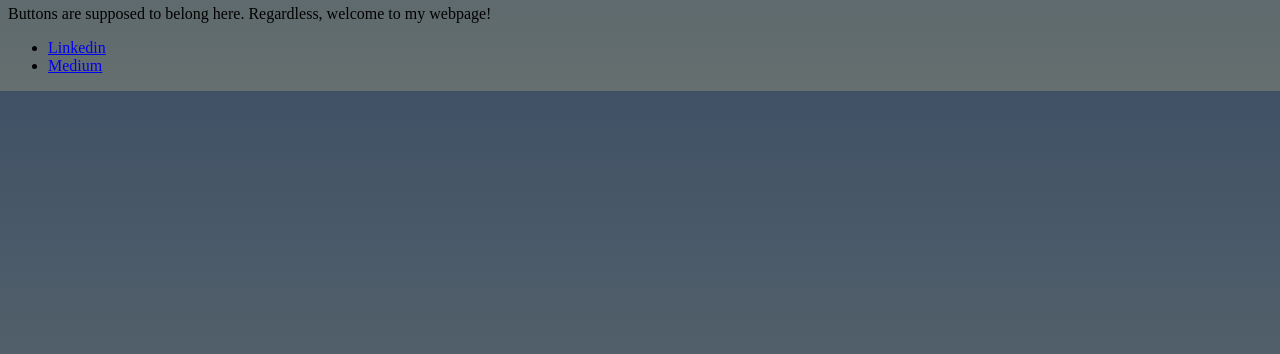
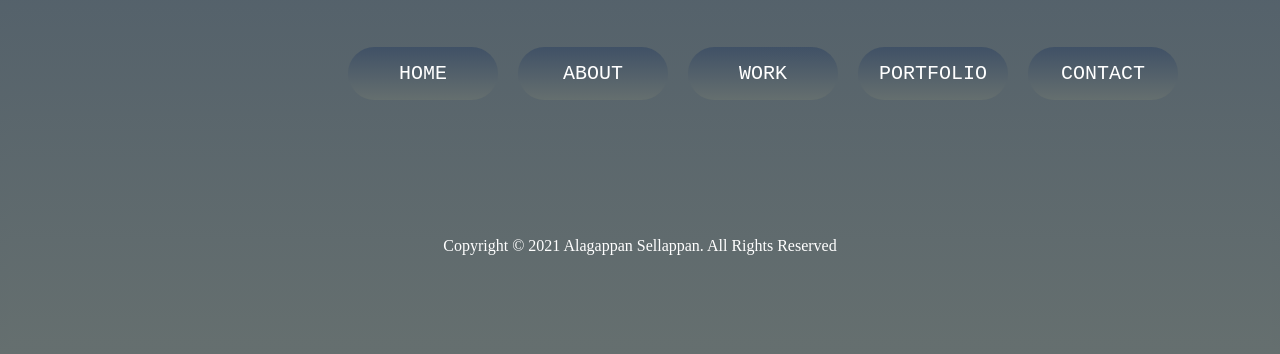
Before and after one commit to alagus04/personalwebsite, a plain HTML site: page homepage.html in a window 1280 px wide. Shown: the part 446-800 px from the top of the page. Drawn offline with Linux system fonts and the light colour scheme.

Commit message:
04/07/2021 - Added and centered buttons w/hover effect, added and centered footer, fixed up little glitches, removed scrollbar from side.

```diff
--- a/home.css
+++ b/home.css
@@ -1,5 +1,10 @@
-body {
+html, body {
     background-image: linear-gradient(to bottom, rgba(64,81,102,1) 0%, rgba(101,111,111,1) 100%);
+    position: fixed;
+    top:0;
+    bottom:0;
+    left:0;
+    right:0;
 }
 
 .alagupfp {
@@ -16,6 +21,70 @@ body {
     -ms-animation: fadeIn ease 10s;
 
 }
+
+.button {
+    display: inline-block;
+    border-radius: 50px;
+    background-image: linear-gradient(to bottom, rgba(64,81,102,1) 0%, rgba(101,111,111,1) 100%);
+    border: 20px;
+    color: white;
+    text-align: center;
+    font-size: 20px;
+    padding: 15px;
+    width: 150px;
+    cursor: pointer;
+    margin: 0 auto;
+    text-transform: uppercase;
+    font-family: 'Courier New', Courier, monospace;
+  }
+
+  .button span {
+    cursor: pointer;
+    display: inline-block;
+    position: relative;
+    transition: 0.5s;
+  }
+
+  .button span:after {
+    content: '\00bb';
+    position: absolute;
+    opacity: 0;
+    top: 0;
+    right: -20px;
+    transition: 0.5s;
+  }
+
+  .button:hover span {
+    padding-right: 25px;
+  }
+
+  .button:hover span:after {
+    opacity: 1;
+    right: 0;
+  }
+
+  footer{
+      text-align: center;
+      padding: 3px;
+      background-color: rgba(101,111,111,1) 100%;
+      color: white;
+  }
+
+.container {
+    height:200px;
+    position: relative;
+    border: 3px solid green
+}
+
+.vertical-center {
+    margin: 0;
+  position: absolute;
+  top: 50%;
+  -ms-transform: translateY(-50%);
+  transform: translateY(-50%);
+}
+
+
 @keyframes fadeIn {
   0% {opacity:0;}
   100% {opacity:1;}
@@ -55,6 +124,7 @@ body {
 
 .typewriter {
     font-family: 'Courier New', Courier, monospace;
+    color: white;
     display: flex;
     justify-content: center;
     align-items: center;
--- a/homepage.html
+++ b/homepage.html
@@ -19,15 +19,20 @@
         <div class="sub-title">
             <div class="subtitle">Student | Educator | Data Driven Technologist</div>
         </div>
-
-
-            <p class="bio"></p>
-            Buttons are supposed to belong here. Regardless, welcome to my webpage!</p>
-            <ul class="social-links">
-                <li><a href="https://www.linkedin.com/in/alagappan-sellappan/">Linkedin</a></li>
-                <li><a href="https://medium.com/@s.alagappan529">Medium</a></li>
-            </ul>
-        </div>
+        <p>&nbsp;</p>
+                &emsp;&emsp;&emsp;&emsp;&emsp;&emsp;&emsp;&emsp;&emsp;&emsp;&emsp;&emsp;&emsp;&emsp;&emsp;&emsp;&emsp;&emsp;&emsp;&emsp;&emsp;
+                <button class="button"><span>Home</span></button>&emsp;
+                <button class="button"><span>About</span></button>&emsp;
+                <button class="button"><span>Work</span></button>&emsp;
+                <button class="button"><span>Portfolio</span></button>&emsp;
+                <button class="button"><span>Contact</span></button>&emsp;
+            </div>
+            <p>&nbsp;</p>
+            <p>&nbsp;</p>
+            <p>&nbsp;</p>
+            <footer>
+                <p>Copyright © 2021 Alagappan Sellappan. All Rights Reserved</p>
+            </footer>
 
     </body>
 </html>
```
